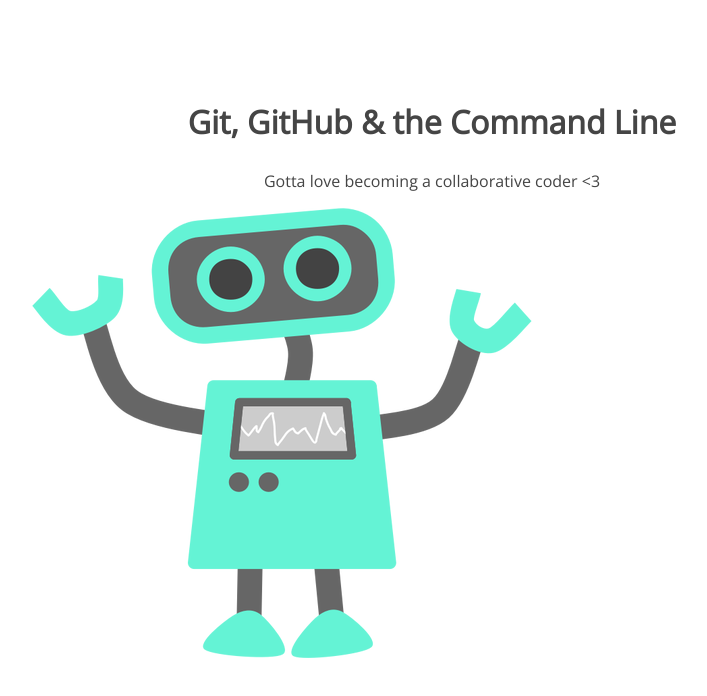
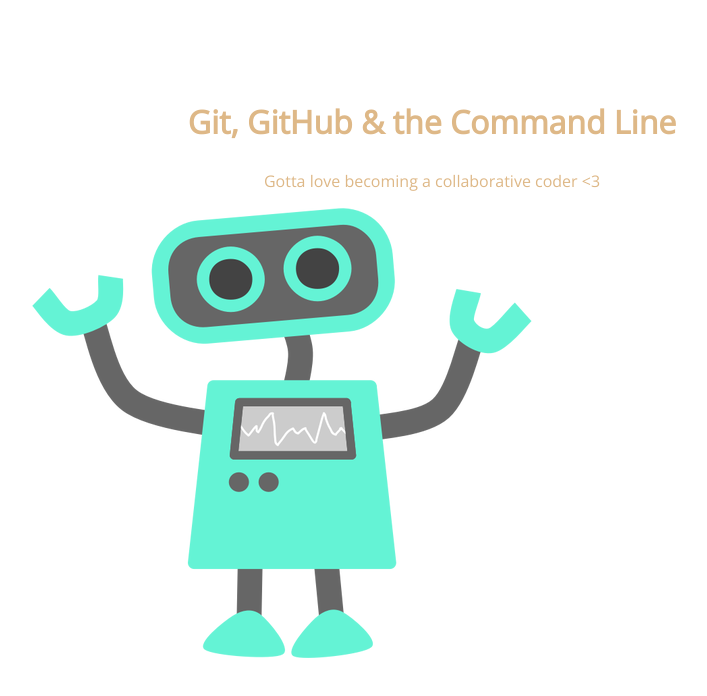
Before and after one commit to Stannislavo/105-project, a plain HTML site: page index.html in a window 1280 px wide. Shown: the whole page, without its empty margins (208-915 px from the left). Drawn offline with nearby package versions, Linux system fonts and the light colour scheme.

Commit message:
change h1 and p color to blurrywood

```diff
--- a/css/style.css
+++ b/css/style.css
@@ -5,7 +5,7 @@
 section h1,
 section p {
 	text-align: center;
-	color: #454545;
+	color: burlywood;
 }
 section h1 {
 	font: 32px 'Open Sans';
```
